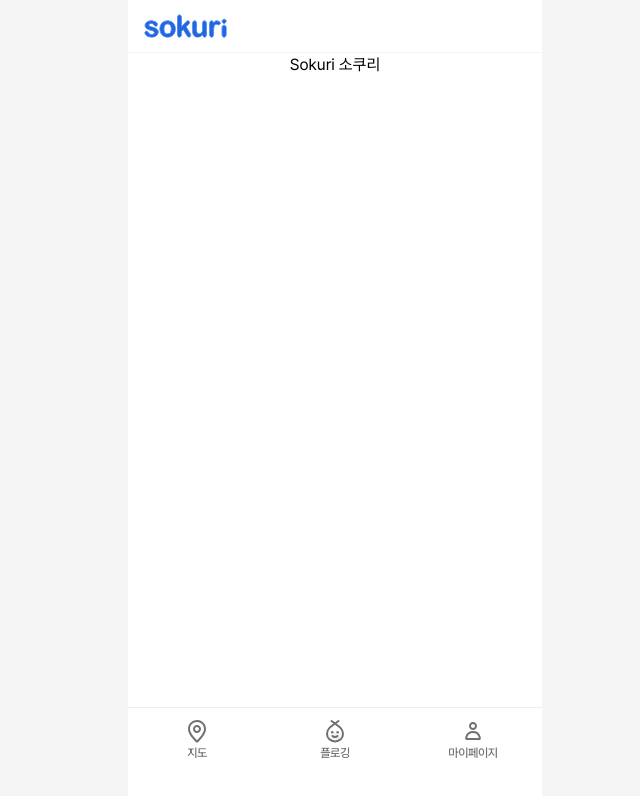
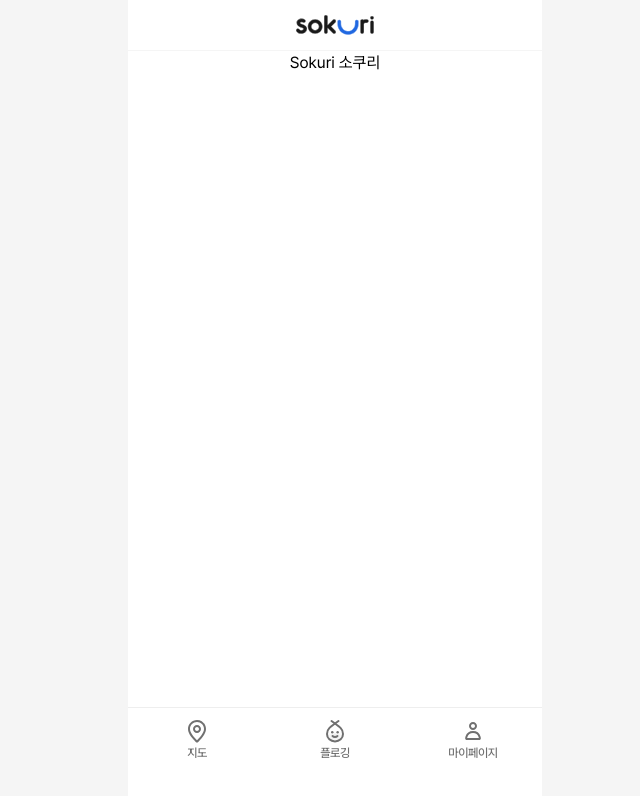
Before and after one commit to kimava/sokuri, a Next.js app: page / in a window 1280 px wide. Shown: the top 796 px of the page, without its empty margins (305-945 px from the left). Built offline with nearby package versions, Linux system fonts and the light colour scheme.

Commit message:
:lipstick: Change logo image

```diff
--- a/src/components/Header.tsx
+++ b/src/components/Header.tsx
@@ -6,7 +6,7 @@ import Sokuri from '../../public/images/logo.svg';
 
 export default function Header() {
   return (
-    <header className='sticky top-0 px-4 py-3.5 border-b border-gray-02 bg-white'>
+    <header className='sticky top-0 px-4 py-[15px] flex justify-center items-center border-b border-gray-02 bg-white'>
       <Link href='/'>
         <Image src={Sokuri} alt='logo' priority />
       </Link>
```
Also changed, not shown: public/images/logo.svg.
